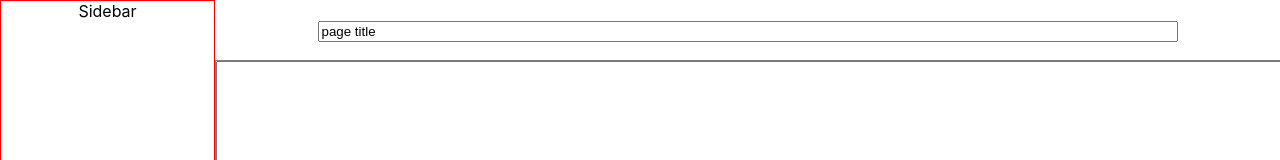
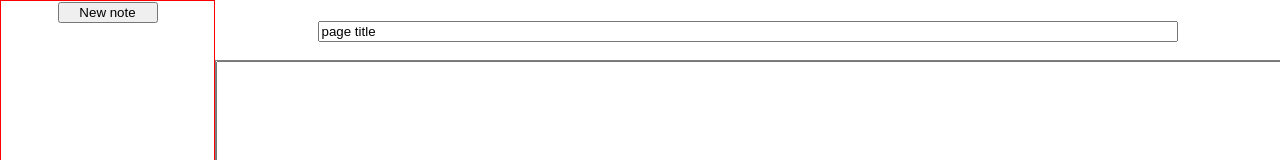
Before and after one commit to AlexanderRyb/ReactNotes, a React (Create React App) app: page / in a window 1280 px wide. Shown: the top 160 px of the page. Built offline with nearby package versions, Linux system fonts and the light colour scheme.

Commit message:
redux store

```diff
--- a/package.json
+++ b/package.json
@@ -3,6 +3,7 @@
   "version": "0.1.0",
   "private": true,
   "dependencies": {
+    "@reduxjs/toolkit": "^1.9.5",
     "@testing-library/jest-dom": "^5.16.5",
     "@testing-library/react": "^13.4.0",
     "@testing-library/user-event": "^13.5.0",
@@ -12,7 +13,9 @@
     "@types/react-dom": "^18.2.1",
     "react": "^18.2.0",
     "react-dom": "^18.2.0",
+    "react-redux": "^8.1.1",
     "react-scripts": "5.0.1",
+    "redux": "^4.2.1",
     "typescript": "^4.9.5",
     "web-vitals": "^2.1.4"
   },
--- a/src/Components/Sidebar/Sidebar.tsx
+++ b/src/Components/Sidebar/Sidebar.tsx
@@ -3,6 +3,8 @@ import './sidebar.css'
 
 export default function Sidebar() {
   return (
-    <div className="main-body">Sidebar</div>
+    <div className="main-body">
+      <button className='new-note-button'>New note</button>
+    </div>
   )
 }
--- a/src/Components/Sidebar/sidebar.css
+++ b/src/Components/Sidebar/sidebar.css
@@ -4,3 +4,6 @@
     border: 1px solid red;
 
 }
+.new-note-button{
+    width: 100px;
+}
--- a/src/index.tsx
+++ b/src/index.tsx
@@ -3,13 +3,17 @@ import ReactDOM from 'react-dom/client';
 import './index.css';
 import App from './App';
 import reportWebVitals from './reportWebVitals';
+import store from './redux/store';
+import {Provider} from 'react-redux'
 
 const root = ReactDOM.createRoot(
   document.getElementById('root') as HTMLElement
 );
 root.render(
   <React.StrictMode>
+    <Provider store={store}>
     <App />
+    </Provider>
   </React.StrictMode>
 );
 
--- /dev/null
+++ b/src/redux/reducer.js
@@ -0,0 +1,12 @@
+const initialState = {
+    notes:[
+        { id: 0, text: 'note text'},
+    ],
+
+}
+export default function reducer(state = initialState, action){
+    switch (action.type){
+        default:
+        return state
+    }
+}
--- /dev/null
+++ b/src/redux/store.js
@@ -0,0 +1,4 @@
+import { configureStore } from '@reduxjs/toolkit'
+import reducer from './reducer'
+const store = configureStore({reducer})
+export default store
```
Also changed, not shown: src/redux/actions.js (added), 1 other file (tests, documents, lock files or other folders).
